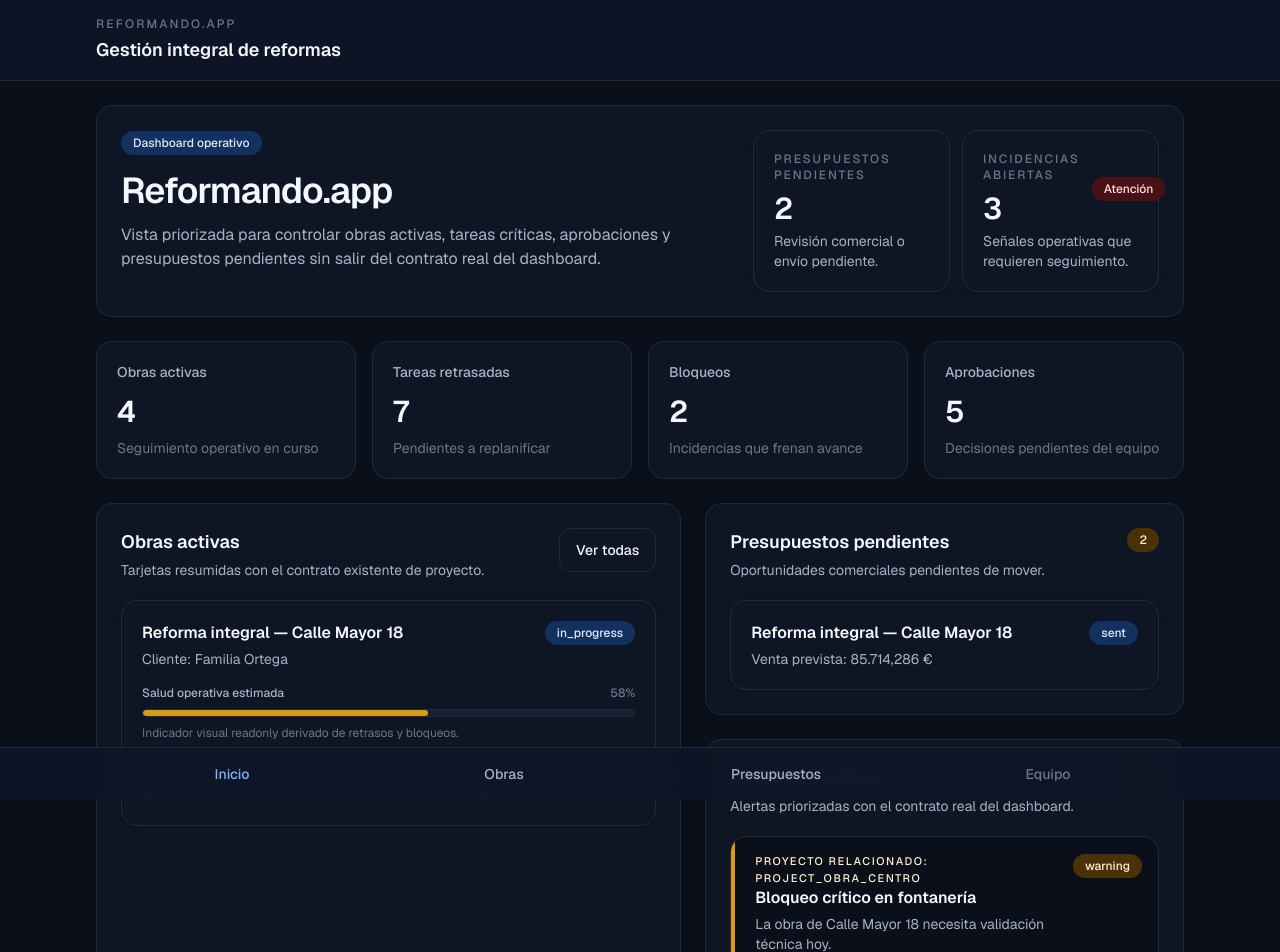
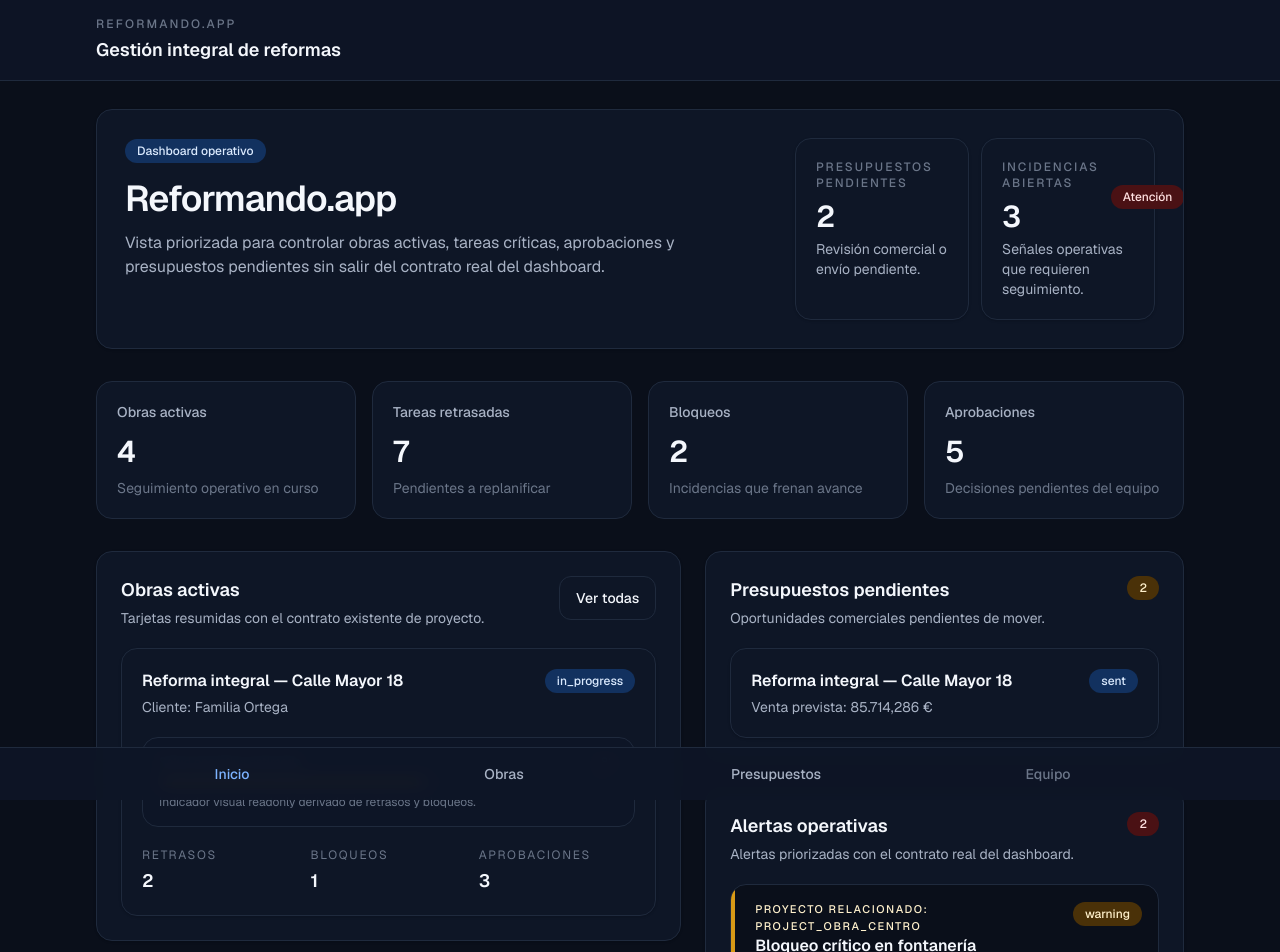
Before and after one commit to ReformandoPro/reforapp, a Next.js app: page / in a window 1280 px wide. Shown: the top 952 px of the page. Built offline with nearby package versions, Linux system fonts and the light colour scheme.

Commit message:
refactor(ui): refine dashboard visual spacing

```diff
--- a/src/components/screens/ReformistDashboardScreen.tsx
+++ b/src/components/screens/ReformistDashboardScreen.tsx
@@ -70,8 +70,8 @@ export function ReformistDashboardScreen({
   summary,
 }: ReformistDashboardScreenProps) {
   return (
-    <section className="mx-auto flex w-full max-w-6xl flex-col gap-6">
-      <Card className="border-[var(--border-subtle)] bg-[var(--bg-surface)] p-6 text-[var(--text-primary)] shadow-none">
+    <section className="mx-auto flex w-full max-w-6xl flex-col gap-8 px-4 py-1 sm:px-6 xl:px-0">
+      <Card className="overflow-hidden p-6 shadow-none sm:p-7">
         <div className="flex flex-col gap-6 lg:flex-row lg:items-start lg:justify-between">
           <div className="max-w-2xl">
             <Badge tone="info" className="bg-[var(--primary-900)] text-[var(--primary-100)]">
@@ -80,40 +80,36 @@ export function ReformistDashboardScreen({
             <h1 className="mt-4 text-3xl font-semibold tracking-tight sm:text-4xl">
               Reformando.app
             </h1>
-            <p className="mt-3 text-sm text-[var(--text-secondary)] sm:text-base">
+            <p className="mt-3 max-w-xl text-sm leading-6 text-[var(--text-secondary)] sm:text-base">
               Vista priorizada para controlar obras activas, tareas críticas,
               aprobaciones y presupuestos pendientes sin salir del contrato real
               del dashboard.
             </p>
           </div>
 
-          <div className="grid gap-3 sm:grid-cols-2">
-            <Card className="border-[var(--border-subtle)] bg-[var(--bg-base)] p-4 shadow-none">
+          <div className="grid gap-3 sm:grid-cols-2 lg:min-w-[320px] lg:max-w-[360px]">
+            <Card className="bg-[var(--bg-base)] p-4 shadow-none">
               <p className="text-xs font-medium uppercase tracking-[0.16em] text-[var(--text-tertiary)]">
                 Presupuestos pendientes
               </p>
-              <p className="mt-2 text-3xl font-semibold text-[var(--text-primary)]">
-                {summary.pendingBudgetsCount}
-              </p>
-              <p className="mt-1 text-sm text-[var(--text-secondary)]">
+              <p className="mt-2 text-3xl font-semibold">{summary.pendingBudgetsCount}</p>
+              <p className="mt-1 text-sm leading-5 text-[var(--text-secondary)]">
                 Revisión comercial o envío pendiente.
               </p>
             </Card>
-            <Card className="border-[var(--border-subtle)] bg-[var(--bg-base)] p-4 shadow-none">
+            <Card className="bg-[var(--bg-base)] p-4 shadow-none">
               <div className="flex items-center justify-between gap-3">
                 <div>
                   <p className="text-xs font-medium uppercase tracking-[0.16em] text-[var(--text-tertiary)]">
                     Incidencias abiertas
                   </p>
-                  <p className="mt-2 text-3xl font-semibold text-[var(--text-primary)]">
-                    {summary.openIncidentsCount}
-                  </p>
+                  <p className="mt-2 text-3xl font-semibold">{summary.openIncidentsCount}</p>
                 </div>
                 <Badge tone={summary.openIncidentsCount > 0 ? "danger" : "success"}>
                   {summary.openIncidentsCount > 0 ? "Atención" : "Al día"}
                 </Badge>
               </div>
-              <p className="mt-1 text-sm text-[var(--text-secondary)]">
+              <p className="mt-1 text-sm leading-5 text-[var(--text-secondary)]">
                 Señales operativas que requieren seguimiento.
               </p>
             </Card>
@@ -132,16 +128,16 @@ export function ReformistDashboardScreen({
         ))}
       </div>
 
-      <div className="grid gap-6 xl:grid-cols-[1.1fr_0.9fr]">
-        <Card className="border-[var(--border-subtle)] bg-[var(--bg-surface)] p-6 text-[var(--text-primary)] shadow-none">
-          <div className="flex items-start justify-between gap-4">
+      <div className="grid gap-6 xl:grid-cols-[1.1fr_0.9fr] xl:items-start">
+        <Card className="p-6 shadow-none">
+          <div className="flex flex-col gap-4 sm:flex-row sm:items-start sm:justify-between">
             <div>
               <h2 className="text-lg font-semibold">Obras activas</h2>
-              <p className="mt-1 text-sm text-[var(--text-secondary)]">
+              <p className="mt-1 text-sm leading-5 text-[var(--text-secondary)]">
                 Tarjetas resumidas con el contrato existente de proyecto.
               </p>
             </div>
-            <Button variant="secondary">Ver todas</Button>
+            <Button variant="secondary" className="w-full sm:w-auto">Ver todas</Button>
           </div>
 
           {summary.activeProjects.length > 0 ? (
@@ -152,12 +148,10 @@ export function ReformistDashboardScreen({
 
                 return (
                   <li key={project.id}>
-                    <Card className="border-[var(--border-subtle)] bg-[var(--bg-base)] p-4 shadow-none">
+                    <Card className="bg-[var(--bg-base)] p-4 shadow-none">
                       <div className="flex flex-col gap-4 sm:flex-row sm:items-start sm:justify-between">
                         <div>
-                          <p className="text-base font-semibold text-[var(--text-primary)]">
-                            {project.name}
-                          </p>
+                          <p className="text-base font-semibold">{project.name}</p>
                           <p className="mt-1 text-sm text-[var(--text-secondary)]">
                             Cliente: {project.clientName}
                           </p>
@@ -165,7 +159,7 @@ export function ReformistDashboardScreen({
                         <Badge tone="info">{project.status}</Badge>
                       </div>
 
-                      <div className="mt-4">
+                      <div className="mt-5 rounded-2xl border border-[var(--border-subtle)] bg-[var(--bg-surface)]/40 p-4">
                         <ProgressBar
                           value={projectHealthProgress}
                           label="Salud operativa estimada"
@@ -175,7 +169,7 @@ export function ReformistDashboardScreen({
                         />
                       </div>
 
-                      <div className="mt-4 grid gap-3 sm:grid-cols-3">
+                      <div className="mt-5 grid gap-3 sm:grid-cols-3">
                         <div>
                           <p className="text-xs uppercase tracking-[0.14em] text-[var(--text-tertiary)]">
                             Retrasos
@@ -211,11 +205,11 @@ export function ReformistDashboardScreen({
         </Card>
 
         <div className="flex flex-col gap-6">
-          <Card className="border-[var(--border-subtle)] bg-[var(--bg-surface)] p-6 text-[var(--text-primary)] shadow-none">
+          <Card className="p-6 shadow-none">
             <div className="flex items-start justify-between gap-4">
               <div>
                 <h2 className="text-lg font-semibold">Presupuestos pendientes</h2>
-                <p className="mt-1 text-sm text-[var(--text-secondary)]">
+                <p className="mt-1 text-sm leading-5 text-[var(--text-secondary)]">
                   Oportunidades comerciales pendientes de mover.
                 </p>
               </div>
@@ -226,7 +220,7 @@ export function ReformistDashboardScreen({
               <ul className="mt-5 space-y-3">
                 {summary.pendingBudgets.map((budget) => (
                   <li key={budget.id}>
-                    <Card className="border-[var(--border-subtle)] bg-[var(--bg-base)] p-4 shadow-none">
+                    <Card className="bg-[var(--bg-base)] p-4 shadow-none">
                       <div className="flex items-start justify-between gap-3">
                         <div>
                           <p className="font-semibold text-[var(--text-primary)]">
@@ -252,11 +246,11 @@ export function ReformistDashboardScreen({
             )}
           </Card>
 
-          <Card className="border-[var(--border-subtle)] bg-[var(--bg-surface)] p-6 text-[var(--text-primary)] shadow-none">
+          <Card className="p-6 shadow-none">
             <div className="flex items-start justify-between gap-4">
               <div>
                 <h2 className="text-lg font-semibold">Alertas operativas</h2>
-                <p className="mt-1 text-sm text-[var(--text-secondary)]">
+                <p className="mt-1 text-sm leading-5 text-[var(--text-secondary)]">
                   Alertas priorizadas con el contrato real del dashboard.
                 </p>
               </div>
```
